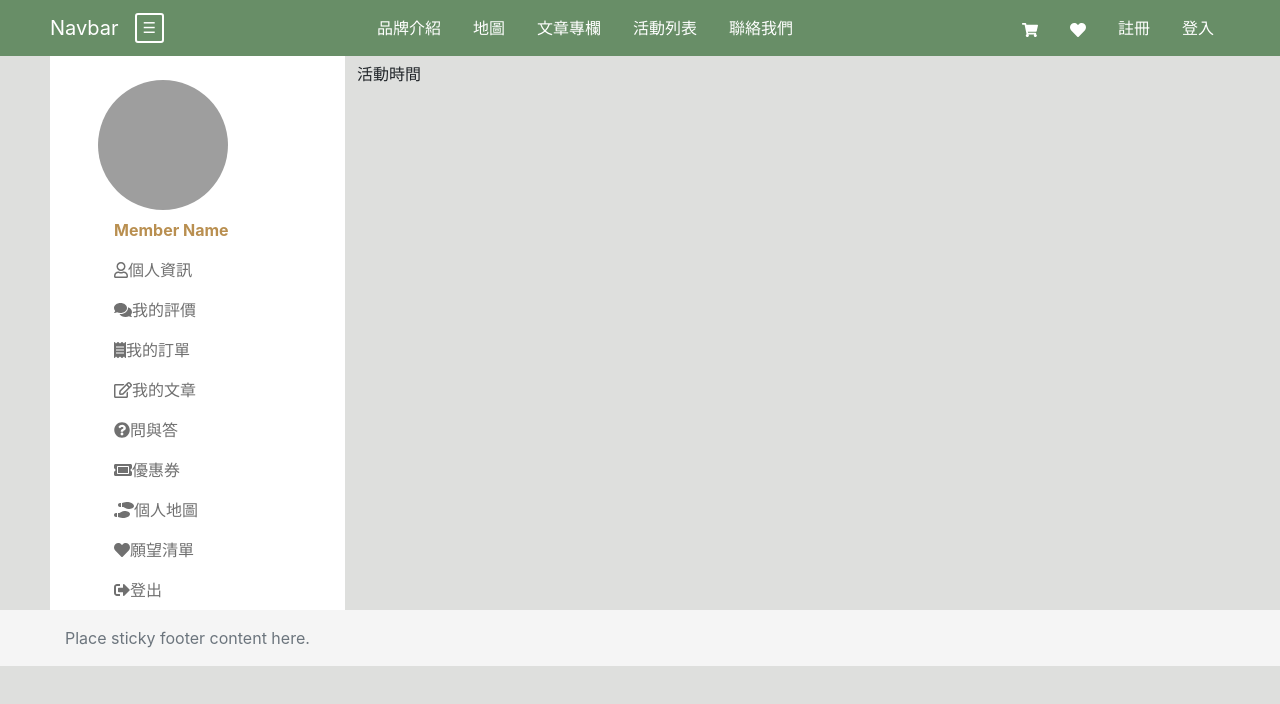
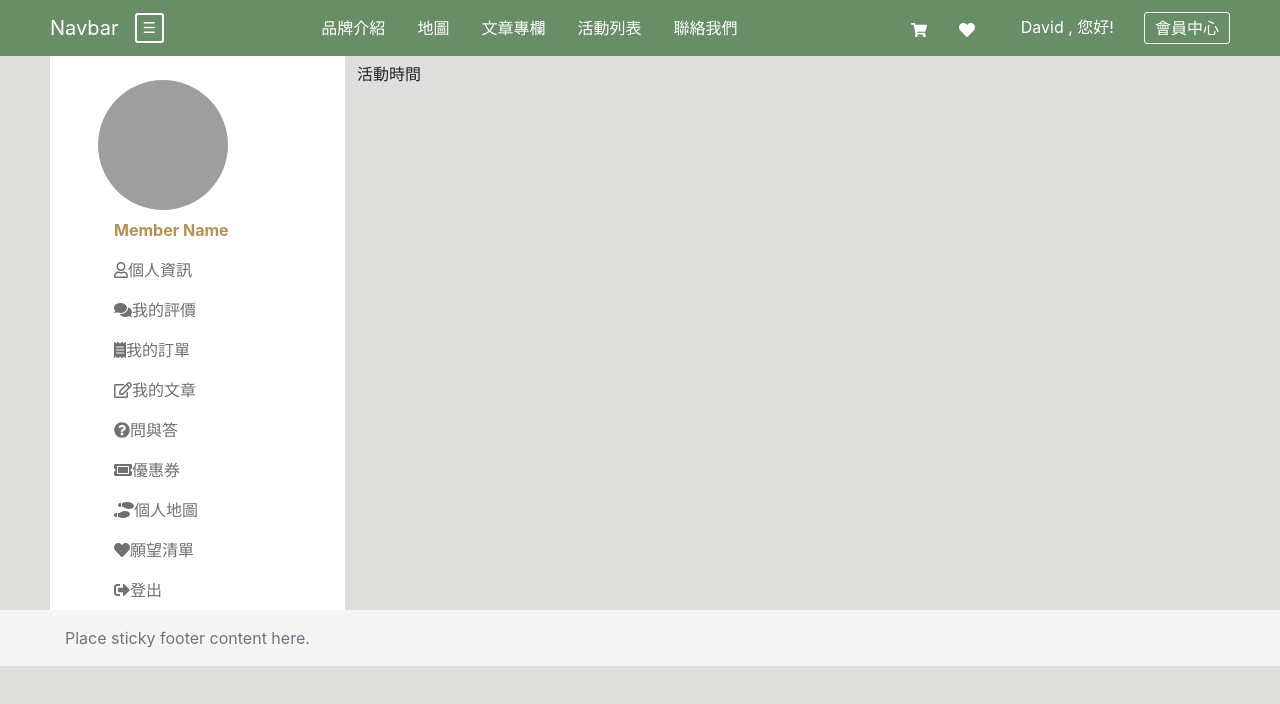
Before and after one commit to zenoah82000/HIPSTER, a React (Create React App) app in the folder client/: page /test in a window 1280 px wide. Shown: the top 704 px of the page. Built offline with nearby package versions, Linux system fonts and the light colour scheme; grey boxes are pictures that could not be loaded; a web font is replaced by a local one.

Commit message:
20200615

```diff
--- a/client/src/components/Mynavbar.js
+++ b/client/src/components/Mynavbar.js
@@ -41,7 +41,7 @@ function Mynavbar(props) {
       <Navbar bg="" variant="dark" class="navbar">
         <div className="container">
           <Navbar.Brand href="/">Navbar</Navbar.Brand>
-          <div className="burger" id="burger">
+          <div className="burger " id="burger">
             ☰
           </div>
           <Nav className="m-auto">
@@ -61,7 +61,8 @@ function Mynavbar(props) {
               聯絡我們
             </Nav.Link>
           </Nav>
-          <Nav className="">
+          {/* ========================================================= */}
+          <Nav className="shop">
             <Nav.Link as={NavLink} to="/shoppingcar">
               <FaShoppingCart />
             </Nav.Link>
@@ -69,12 +70,22 @@ function Mynavbar(props) {
               <FaHeart />
             </Nav.Link>
           </Nav>
-          <Nav className="" id="sign">
-            <Nav.Link as={NavLink} to="/shoppingcar">
+
+          <Nav className="sign none" id="sign">
+            <Nav.Link as={NavLink} to="">
               註冊
             </Nav.Link>
-            <Nav.Link as={NavLink} to="/shoppingcar">
+            <Nav.Link as={NavLink} to="">
               登入
+            </Nav.Link>
+          </Nav>
+          {/* ========================================================= */}
+          <Nav className="member" id="member">
+            <span className="membername" as={NavLink} to="">
+              David , 您好!
+            </span>
+            <Nav.Link as={NavLink} to="" className="memberbtn">
+              會員中心
             </Nav.Link>
           </Nav>
         </div>
--- a/client/src/styles/custom.scss
+++ b/client/src/styles/custom.scss
@@ -15,8 +15,7 @@ body {
   color: #fff;
 }
 .navbar-dark .navbar-nav .nav-link {
-  padding-right: 1rem;
-  padding-left: 1rem;
+  padding: 0 1rem;
   color: #fff;
 }
 
@@ -28,6 +27,21 @@ body {
   cursor: pointer;
 }
 
+.sign .nav-link {
+  padding: 0 0.5rem !important;
+}
+.memberbtn {
+  padding: 3px 10px !important;
+  border-radius: 3px;
+  border: 1.5px solid #fff;
+}
+.memberbtn:hover {
+  background-color: rgba($color: #ffffff, $alpha: 0.5);
+}
+.membername {
+  line-height: 30px;
+  margin: 0 30px;
+}
 //===================選單====================
 
 .footer {
```
